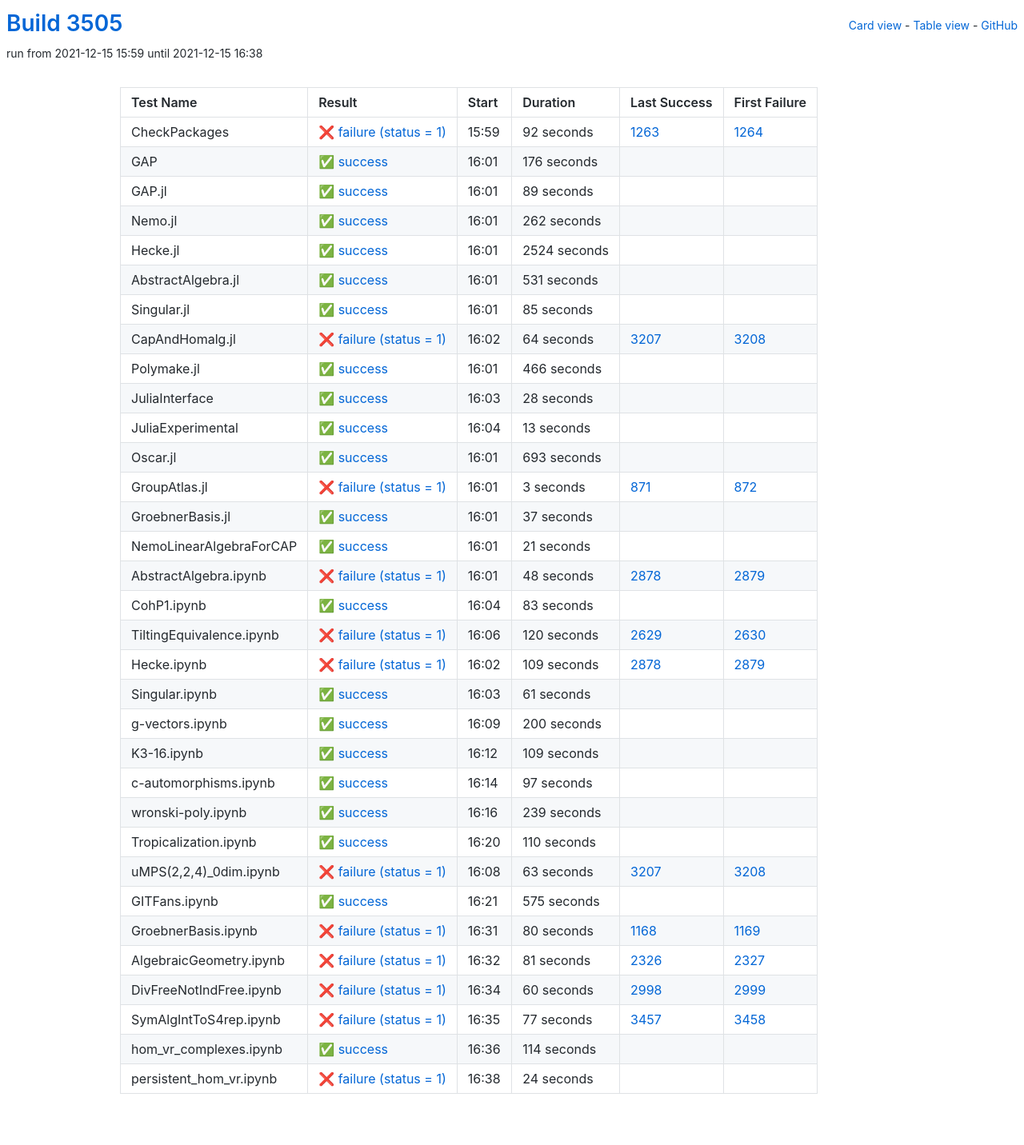
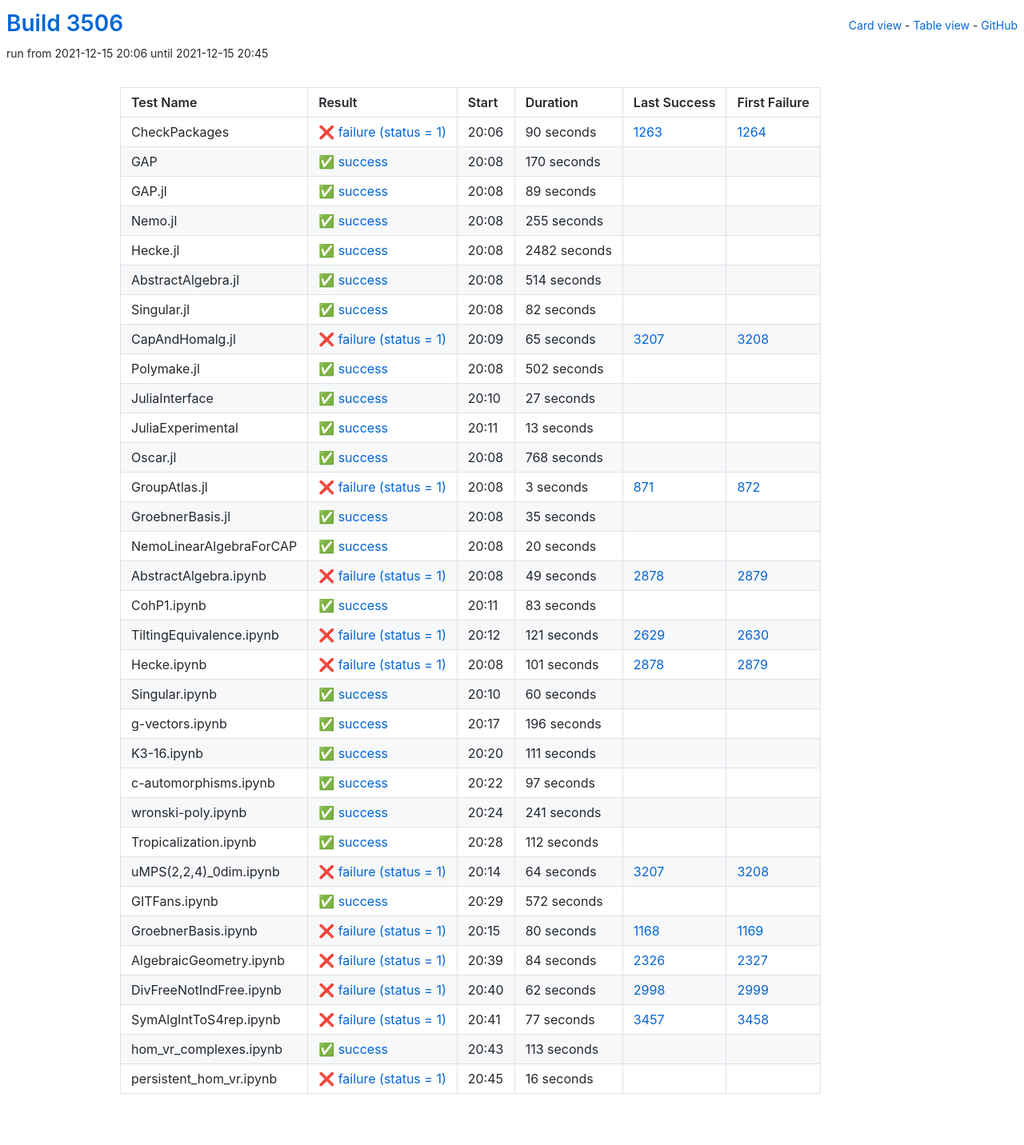
Before and after one commit to oscar-system/oscar-ci-status-stable, a Jekyll site: the page built from table.html, in a window 1280 px wide. Shown: the whole page at 80% size. Built offline with Jekyll 4.4.1, drawn with Linux system fonts in a browser that asks for light colours.

Commit message:
Build #3506

```diff
--- a/_data/ci.yml
+++ b/_data/ci.yml
@@ -1,6 +1,6 @@
 ---
-build: 3505
-build_url: https://oscarci.mathematik.uni-kl.de/job/oscar-stable/3505/
+build: 3506
+build_url: https://oscarci.mathematik.uni-kl.de/job/oscar-stable/3506/
 job: oscar-stable
 organization: oscar-system
 repo: oscar-ci-status-stable
@@ -8,32 +8,32 @@ repourl: https://github.com/oscar-system/oscar-ci-status-stable
 tests:
 - name: CheckPackages
   id: checkpackages
-  log: https://oscarci.mathematik.uni-kl.de/job/oscar-stable/3505/artifact/logs/build-3505/CheckPackages.log
-  start: 2021-12-15 15:59
+  log: https://oscarci.mathematik.uni-kl.de/job/oscar-stable/3506/artifact/logs/build-3506/CheckPackages.log
+  start: 2021-12-15 20:06
   success: false
   exitcode: 1
   status: failure
-  duration: 92
+  duration: 90
   last_success: 1263
   last_success_url: https://oscarci.mathematik.uni-kl.de/job/oscar-stable/1263/
   first_failure: 1264
   first_failure_url: https://oscarci.mathematik.uni-kl.de/job/oscar-stable/1264/
 - name: GAP
   id: gap
-  log: https://oscarci.mathematik.uni-kl.de/job/oscar-stable/3505/artifact/logs/build-3505/GAP.log
-  start: 2021-12-15 16:01
+  log: https://oscarci.mathematik.uni-kl.de/job/oscar-stable/3506/artifact/logs/build-3506/GAP.log
+  start: 2021-12-15 20:08
   success: true
   exitcode: 0
   status: success
-  duration: 176
+  duration: 170
   last_success: false
   last_success_url:
   first_failure: false
   first_failure_url:
 - name: GAP.jl
   id: gap-jl
-  log: https://oscarci.mathematik.uni-kl.de/job/oscar-stable/3505/artifact/logs/build-3505/GAP.jl.log
-  start: 2021-12-15 16:01
+  log: https://oscarci.mathematik.uni-kl.de/job/oscar-stable/3506/artifact/logs/build-3506/GAP.jl.log
+  start: 2021-12-15 20:08
   success: true
   exitcode: 0
   status: success
@@ -44,92 +44,92 @@ tests:
   first_failure_url:
 - name: Nemo.jl
   id: nemo-jl
-  log: https://oscarci.mathematik.uni-kl.de/job/oscar-stable/3505/artifact/logs/build-3505/Nemo.jl.log
-  start: 2021-12-15 16:01
+  log: https://oscarci.mathematik.uni-kl.de/job/oscar-stable/3506/artifact/logs/build-3506/Nemo.jl.log
+  start: 2021-12-15 20:08
   success: true
   exitcode: 0
   status: success
-  duration: 262
+  duration: 255
   last_success: false
   last_success_url:
   first_failure: false
   first_failure_url:
 - name: Hecke.jl
   id: hecke-jl
-  log: https://oscarci.mathematik.uni-kl.de/job/oscar-stable/3505/artifact/logs/build-3505/Hecke.jl.log
-  start: 2021-12-15 16:01
+  log: https://oscarci.mathematik.uni-kl.de/job/oscar-stable/3506/artifact/logs/build-3506/Hecke.jl.log
+  start: 2021-12-15 20:08
   success: true
   exitcode: 0
   status: success
-  duration: 2524
+  duration: 2482
   last_success: false
   last_success_url:
   first_failure: false
   first_failure_url:
 - name: AbstractAlgebra.jl
   id: abstractalgebra-jl
-  log: https://oscarci.mathematik.uni-kl.de/job/oscar-stable/3505/artifact/logs/build-3505/AbstractAlgebra.jl.log
-  start: 2021-12-15 16:01
+  log: https://oscarci.mathematik.uni-kl.de/job/oscar-stable/3506/artifact/logs/build-3506/AbstractAlgebra.jl.log
+  start: 2021-12-15 20:08
   success: true
   exitcode: 0
   status: success
-  duration: 531
+  duration: 514
   last_success: false
   last_success_url:
   first_failure: false
   first_failure_url:
 - name: Singular.jl
   id: singular-jl
-  log: https://oscarci.mathematik.uni-kl.de/job/oscar-stable/3505/artifact/logs/build-3505/Singular.jl.log
-  start: 2021-12-15 16:01
+  log: https://oscarci.mathematik.uni-kl.de/job/oscar-stable/3506/artifact/logs/build-3506/Singular.jl.log
+  start: 2021-12-15 20:08
   success: true
   exitcode: 0
   status: success
-  duration: 85
+  duration: 82
   last_success: false
   last_success_url:
   first_failure: false
   first_failure_url:
 - name: CapAndHomalg.jl
   id: capandhomalg-jl
-  log: https://oscarci.mathematik.uni-kl.de/job/oscar-stable/3505/artifact/logs/build-3505/CapAndHomalg.jl.log
-  start: 2021-12-15 16:02
+  log: https://oscarci.mathematik.uni-kl.de/job/oscar-stable/3506/artifact/logs/build-3506/CapAndHomalg.jl.log
+  start: 2021-12-15 20:09
   success: false
   exitcode: 1
   status: failure
-  duration: 64
+  duration: 65
   last_success: 3207
   last_success_url: https://oscarci.mathematik.uni-kl.de/job/oscar-stable/3207/
   first_failure: 3208
   first_failure_url: https://oscarci.mathematik.uni-kl.de/job/oscar-stable/3208/
 - name: Polymake.jl
   id: polymake-jl
-  log: https://oscarci.mathematik.uni-kl.de/job/oscar-stable/3505/artifact/logs/build-3505/Polymake.jl.log
-  start: 2021-12-15 16:01
+  log: https://oscarci.mathematik.uni-kl.de/job/oscar-stable/3506/artifact/logs/build-3506/Polymake.jl.log
+  start: 2021-12-15 20:08
   success: true
   exitcode: 0
   status: success
-  duration: 466
+  duration: 502
   last_success: false
   last_success_url:
   first_failure: false
   first_failure_url:
 - name: JuliaInterface
   id: juliainterface
-  log: https://oscarci.mathematik.uni-kl.de/job/oscar-stable/3505/artifact/logs/build-3505/JuliaInterface.log
-  start: 2021-12-15 16:03
+  log: https://oscarci.mathematik.uni-kl.de/job/oscar-stable/3506/artifact/logs/build-3506/JuliaInterface.log
+  start: 2021-12-15 20:10
   success: true
   exitcode: 0
   status: success
-  duration: 28
+  duration: 27
   last_success: false
   last_success_url:
   first_failure: false
   first_failure_url:
 - name: JuliaExperimental
   id: juliaexperimental
-  log: https://oscarci.mathematik.uni-kl.de/job/oscar-stable/3505/artifact/logs/build-3505/JuliaExperimental.log
-  start: 2021-12-15 16:04
+  log: https://oscarci.mathematik.uni-kl.de/job/oscar-stable/3506/artifact/logs/build-3506/JuliaExperimental.log
+  start: 2021-12-15 20:11
   success: true
   exitcode: 0
   status: success
@@ -140,20 +140,20 @@ tests:
   first_failure_url:
 - name: Oscar.jl
   id: oscar-jl
-  log: https://oscarci.mathematik.uni-kl.de/job/oscar-stable/3505/artifact/logs/build-3505/Oscar.jl.log
-  start: 2021-12-15 16:01
+  log: https://oscarci.mathematik.uni-kl.de/job/oscar-stable/3506/artifact/logs/build-3506/Oscar.jl.log
+  start: 2021-12-15 20:08
   success: true
   exitcode: 0
   status: success
-  duration: 693
+  duration: 768
   last_success: false
   last_success_url:
   first_failure: false
   first_failure_url:
 - name: GroupAtlas.jl
   id: groupatlas-jl
-  log: https://oscarci.mathematik.uni-kl.de/job/oscar-stable/3505/artifact/logs/build-3505/GroupAtlas.jl.log
-  start: 2021-12-15 16:01
+  log: https://oscarci.mathematik.uni-kl.de/job/oscar-stable/3506/artifact/logs/build-3506/GroupAtlas.jl.log
+  start: 2021-12-15 20:08
   success: false
   exitcode: 1
   status: failure
@@ -164,44 +164,44 @@ tests:
   first_failure_url: https://oscarci.mathematik.uni-kl.de/job/oscar-stable/872/
 - name: GroebnerBasis.jl
   id: groebnerbasis-jl
-  log: https://oscarci.mathematik.uni-kl.de/job/oscar-stable/3505/artifact/logs/build-3505/GroebnerBasis.jl.log
-  start: 2021-12-15 16:01
+  log: https://oscarci.mathematik.uni-kl.de/job/oscar-stable/3506/artifact/logs/build-3506/GroebnerBasis.jl.log
+  start: 2021-12-15 20:08
   success: true
   exitcode: 0
   status: success
-  duration: 37
+  duration: 35
   last_success: false
   last_success_url:
   first_failure: false
   first_failure_url:
 - name: NemoLinearAlgebraForCAP
   id: nemolinearalgebraforcap
-  log: https://oscarci.mathematik.uni-kl.de/job/oscar-stable/3505/artifact/logs/build-3505/NemoLinearAlgebraForCAP.log
-  start: 2021-12-15 16:01
+  log: https://oscarci.mathematik.uni-kl.de/job/oscar-stable/3506/artifact/logs/build-3506/NemoLinearAlgebraForCAP.log
+  start: 2021-12-15 20:08
   success: true
   exitcode: 0
   status: success
-  duration: 21
+  duration: 20
   last_success: false
   last_success_url:
   first_failure: false
   first_failure_url:
 - name: AbstractAlgebra.ipynb
   id: abstractalgebra-ipynb
-  log: https://oscarci.mathematik.uni-kl.de/job/oscar-stable/3505/artifact/logs/build-3505/AbstractAlgebra.ipynb.log
-  start: 2021-12-15 16:01
+  log: https://oscarci.mathematik.uni-kl.de/job/oscar-stable/3506/artifact/logs/build-3506/AbstractAlgebra.ipynb.log
+  start: 2021-12-15 20:08
   success: false
   exitcode: 1
   status: failure
-  duration: 48
+  duration: 49
   last_success: 2878
   last_success_url: https://oscarci.mathematik.uni-kl.de/job/oscar-stable/2878/
   first_failure: 2879
   first_failure_url: https://oscarci.mathematik.uni-kl.de/job/oscar-stable/2879/
 - name: CohP1.ipynb
   id: cohp1-ipynb
-  log: https://oscarci.mathematik.uni-kl.de/job/oscar-stable/3505/artifact/logs/build-3505/CohP1.ipynb.log
-  start: 2021-12-15 16:04
+  log: https://oscarci.mathematik.uni-kl.de/job/oscar-stable/3506/artifact/logs/build-3506/CohP1.ipynb.log
+  start: 2021-12-15 20:11
   success: true
   exitcode: 0
   status: success
@@ -212,68 +212,68 @@ tests:
   first_failure_url:
 - name: TiltingEquivalence.ipynb
   id: tiltingequivalence-ipynb
-  log: https://oscarci.mathematik.uni-kl.de/job/oscar-stable/3505/artifact/logs/build-3505/TiltingEquivalence.ipynb.log
-  start: 2021-12-15 16:06
+  log: https://oscarci.mathematik.uni-kl.de/job/oscar-stable/3506/artifact/logs/build-3506/TiltingEquivalence.ipynb.log
+  start: 2021-12-15 20:12
   success: false
   exitcode: 1
   status: failure
-  duration: 120
+  duration: 121
   last_success: 2629
   last_success_url: https://oscarci.mathematik.uni-kl.de/job/oscar-stable/2629/
   first_failure: 2630
   first_failure_url: https://oscarci.mathematik.uni-kl.de/job/oscar-stable/2630/
 - name: Hecke.ipynb
   id: hecke-ipynb
-  log: https://oscarci.mathematik.uni-kl.de/job/oscar-stable/3505/artifact/logs/build-3505/Hecke.ipynb.log
-  start: 2021-12-15 16:02
+  log: https://oscarci.mathematik.uni-kl.de/job/oscar-stable/3506/artifact/logs/build-3506/Hecke.ipynb.log
+  start: 2021-12-15 20:08
   success: false
   exitcode: 1
   status: failure
-  duration: 109
+  duration: 101
   last_success: 2878
   last_success_url: https://oscarci.mathematik.uni-kl.de/job/oscar-stable/2878/
   first_failure: 2879
   first_failure_url: https://oscarci.mathematik.uni-kl.de/job/oscar-stable/2879/
 - name: Singular.ipynb
   id: singular-ipynb
-  log: https://oscarci.mathematik.uni-kl.de/job/oscar-stable/3505/artifact/logs/build-3505/Singular.ipynb.log
-  start: 2021-12-15 16:03
+  log: https://oscarci.mathematik.uni-kl.de/job/oscar-stable/3506/artifact/logs/build-3506/Singular.ipynb.log
+  start: 2021-12-15 20:10
   success: true
   exitcode: 0
   status: success
-  duration: 61
+  duration: 60
   last_success: false
   last_success_url:
   first_failure: false
   first_failure_url:
 - name: g-vectors.ipynb
   id: g-vectors-ipynb
-  log: https://oscarci.mathematik.uni-kl.de/job/oscar-stable/3505/artifact/logs/build-3505/g-vectors.ipynb.log
-  start: 2021-12-15 16:09
+  log: https://oscarci.mathematik.uni-kl.de/job/oscar-stable/3506/artifact/logs/build-3506/g-vectors.ipynb.log
+  start: 2021-12-15 20:17
   success: true
   exitcode: 0
   status: success
-  duration: 200
+  duration: 196
   last_success: false
   last_success_url:
   first_failure: false
   first_failure_url:
 - name: K3-16.ipynb
   id: k3-16-ipynb
-  log: https://oscarci.mathematik.uni-kl.de/job/oscar-stable/3505/artifact/logs/build-3505/K3-16.ipynb.log
-  start: 2021-12-15 16:12
+  log: https://oscarci.mathematik.uni-kl.de/job/oscar-stable/3506/artifact/logs/build-3506/K3-16.ipynb.log
+  start: 2021-12-15 20:20
   success: true
   exitcode: 0
   status: success
-  duration: 109
+  duration: 111
   last_success: false
   last_success_url:
   first_failure: false
   first_failure_url:
 - name: c-automorphisms.ipynb
   id: c-automorphisms-ipynb
-  log: https://oscarci.mathematik.uni-kl.de/job/oscar-stable/3505/artifact/logs/build-3505/c-automorphisms.ipynb.log
-  start: 2021-12-15 16:14
+  log: https://oscarci.mathematik.uni-kl.de/job/oscar-stable/3506/artifact/logs/build-3506/c-automorphisms.ipynb.log
+  start: 2021-12-15 20:22
   success: true
   exitcode: 0
   status: success
@@ -284,56 +284,56 @@ tests:
   first_failure_url:
 - name: wronski-poly.ipynb
   id: wronski-poly-ipynb
-  log: https://oscarci.mathematik.uni-kl.de/job/oscar-stable/3505/artifact/logs/build-3505/wronski-poly.ipynb.log
-  start: 2021-12-15 16:16
+  log: https://oscarci.mathematik.uni-kl.de/job/oscar-stable/3506/artifact/logs/build-3506/wronski-poly.ipynb.log
+  start: 2021-12-15 20:24
   success: true
   exitcode: 0
   status: success
-  duration: 239
+  duration: 241
   last_success: false
   last_success_url:
   first_failure: false
   first_failure_url:
 - name: Tropicalization.ipynb
   id: tropicalization-ipynb
-  log: https://oscarci.mathematik.uni-kl.de/job/oscar-stable/3505/artifact/logs/build-3505/Tropicalization.ipynb.log
-  start: 2021-12-15 16:20
+  log: https://oscarci.mathematik.uni-kl.de/job/oscar-stable/3506/artifact/logs/build-3506/Tropicalization.ipynb.log
+  start: 2021-12-15 20:28
   success: true
   exitcode: 0
   status: success
-  duration: 110
+  duration: 112
   last_success: false
   last_success_url:
   first_failure: false
   first_failure_url:
 - name: uMPS(2,2,4)_0dim.ipynb
   id: umps-2-2-4-0dim-ipynb
-  log: https://oscarci.mathematik.uni-kl.de/job/oscar-stable/3505/artifact/logs/build-3505/uMPS-2-2-4-_0dim.ipynb.log
-  start: 2021-12-15 16:08
+  log: https://oscarci.mathematik.uni-kl.de/job/oscar-stable/3506/artifact/logs/build-3506/uMPS-2-2-4-_0dim.ipynb.log
+  start: 2021-12-15 20:14
   success: false
   exitcode: 1
   status: failure
-  duration: 63
+  duration: 64
   last_success: 3207
   last_success_url: https://oscarci.mathematik.uni-kl.de/job/oscar-stable/3207/
   first_failure: 3208
   first_failure_url: https://oscarci.mathematik.uni-kl.de/job/oscar-stable/3208/
 - name: GITFans.ipynb
   id: gitfans-ipynb
-  log: https://oscarci.mathematik.uni-kl.de/job/oscar-stable/3505/artifact/logs/build-3505/GITFans.ipynb.log
-  start: 2021-12-15 16:21
+  log: https://oscarci.mathematik.uni-kl.de/job/oscar-stable/3506/artifact/logs/build-3506/GITFans.ipynb.log
+  start: 2021-12-15 20:29
   success: true
   exitcode: 0
   status: success
-  duration: 575
+  duration: 572
   last_success: false
   last_success_url:
   first_failure: false
   first_failure_url:
 - name: GroebnerBasis.ipynb
   id: groebnerbasis-ipynb
-  log: https://oscarci.mathematik.uni-kl.de/job/oscar-stable/3505/artifact/logs/build-3505/GroebnerBasis.ipynb.log
-  start: 2021-12-15 16:31
+  log: https://oscarci.mathematik.uni-kl.de/job/oscar-stable/3506/artifact/logs/build-3506/GroebnerBasis.ipynb.log
+  start: 2021-12-15 20:15
   success: false
   exitcode: 1
   status: failure
@@ -344,32 +344,32 @@ tests:
   first_failure_url: https://oscarci.mathematik.uni-kl.de/job/oscar-stable/1169/
 - name: AlgebraicGeometry.ipynb
   id: algebraicgeometry-ipynb
-  log: https://oscarci.mathematik.uni-kl.de/job/oscar-stable/3505/artifact/logs/build-3505/AlgebraicGeometry.ipynb.log
-  start: 2021-12-15 16:32
+  log: https://oscarci.mathematik.uni-kl.de/job/oscar-stable/3506/artifact/logs/build-3506/AlgebraicGeometry.ipynb.log
+  start: 2021-12-15 20:39
   success: false
   exitcode: 1
   status: failure
-  duration: 81
+  duration: 84
   last_success: 2326
   last_success_url: https://oscarci.mathematik.uni-kl.de/job/oscar-stable/2326/
   first_failure: 2327
   first_failure_url: https://oscarci.mathematik.uni-kl.de/job/oscar-stable/2327/
 - name: DivFreeNotIndFree.ipynb
   id: divfreenotindfree-ipynb
-  log: https://oscarci.mathematik.uni-kl.de/job/oscar-stable/3505/artifact/logs/build-3505/DivFreeNotIndFree.ipynb.log
-  start: 2021-12-15 16:34
+  log: https://oscarci.mathematik.uni-kl.de/job/oscar-stable/3506/artifact/logs/build-3506/DivFreeNotIndFree.ipynb.log
+  start: 2021-12-15 20:40
   success: false
   exitcode: 1
   status: failure
-  duration: 60
+  duration: 62
   last_success: 2998
   last_success_url: https://oscarci.mathematik.uni-kl.de/job/oscar-stable/2998/
   first_failure: 2999
   first_failure_url: https://oscarci.mathematik.uni-kl.de/job/oscar-stable/2999/
 - name: SymAlgIntToS4rep.ipynb
   id: symalginttos4rep-ipynb
-  log: https://oscarci.mathematik.uni-kl.de/job/oscar-stable/3505/artifact/logs/build-3505/SymAlgIntToS4rep.ipynb.log
-  start: 2021-12-15 16:35
+  log: https://oscarci.mathematik.uni-kl.de/job/oscar-stable/3506/artifact/logs/build-3506/SymAlgIntToS4rep.ipynb.log
+  start: 2021-12-15 20:41
   success: false
   exitcode: 1
   status: failure
@@ -380,24 +380,24 @@ tests:
   first_failure_url: https://oscarci.mathematik.uni-kl.de/job/oscar-stable/3458/
 - name: hom_vr_complexes.ipynb
   id: hom-vr-complexes-ipynb
-  log: https://oscarci.mathematik.uni-kl.de/job/oscar-stable/3505/artifact/logs/build-3505/hom_vr_complexes.ipynb.log
-  start: 2021-12-15 16:36
+  log: https://oscarci.mathematik.uni-kl.de/job/oscar-stable/3506/artifact/logs/build-3506/hom_vr_complexes.ipynb.log
+  start: 2021-12-15 20:43
   success: true
   exitcode: 0
   status: success
-  duration: 114
+  duration: 113
   last_success: false
   last_success_url:
   first_failure: false
   first_failure_url:
 - name: persistent_hom_vr.ipynb
   id: persistent-hom-vr-ipynb
-  log: https://oscarci.mathematik.uni-kl.de/job/oscar-stable/3505/artifact/logs/build-3505/persistent_hom_vr.ipynb.log
-  start: 2021-12-15 16:38
+  log: https://oscarci.mathematik.uni-kl.de/job/oscar-stable/3506/artifact/logs/build-3506/persistent_hom_vr.ipynb.log
+  start: 2021-12-15 20:45
   success: false
   exitcode: 1
   status: failure
-  duration: 24
+  duration: 16
   last_success: false
   last_success_url:
   first_failure: false
```
Also changed, not shown: README.md.
